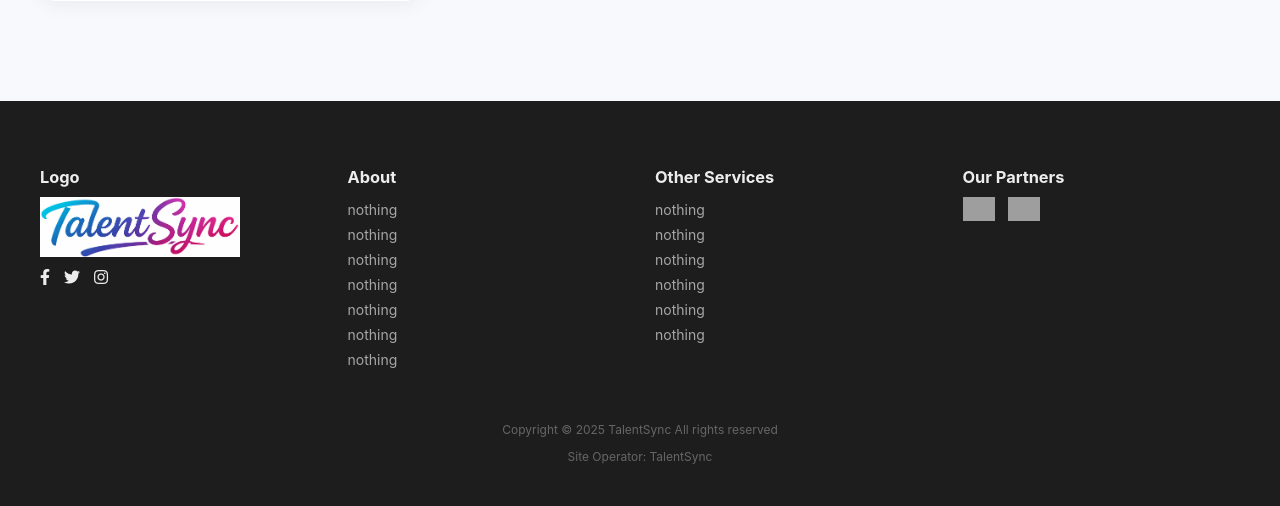
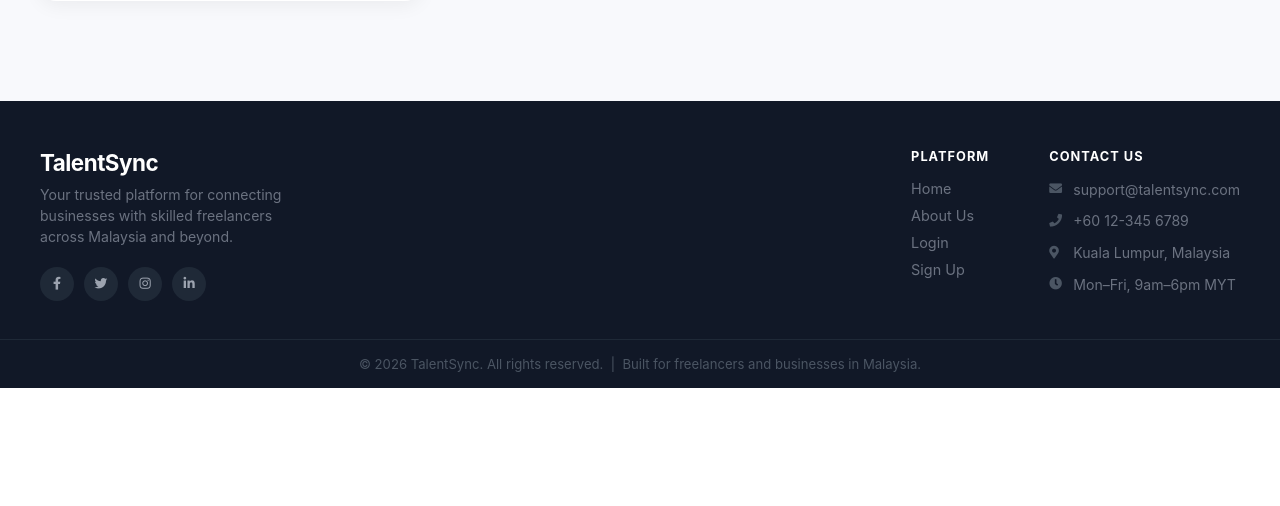
Before and after one commit to leong8502/fyp_project, a Django app: page / in a window 1280 px wide. Shown: the part 3082-3588 px from the top of the page. After the commit the page ends 3470 px from the top, so only its background shows below. Run offline with Django 5.2, Linux system fonts and the light colour scheme; some libraries are stand-ins or nearby versions; grey boxes are pictures that could not be loaded.

Commit message:
footer done

```diff
--- a/core/static/core/css/master.css
+++ b/core/static/core/css/master.css
@@ -92,77 +92,174 @@ img.logo {
     border-color: #0056b3;
 }
 
-.footer {
-    background-color: #1d1d1d;
-    padding: 30px 0;
-    color: #eeeded;
-    font-size: 14px;
-    width: 100%;
+/* Footer */
+.site-footer {
+    background: #111827;
+    color: #9ca3af;
+    padding: 0;
+    margin-top: auto;
+    font-size: 0.9rem;
 }
 
-.footer-container {
+.footer-inner {
     max-width: 1200px;
     margin: 0 auto;
-    padding: 20px 20px;
-    display: grid;
-    grid-template-columns: repeat(2, 1fr);
-    gap: 30px;
+    padding: 48px 24px 32px;
+    display: flex;
+    justify-content: space-between;
+    align-items: flex-start;
+    gap: 40px;
+    flex-wrap: wrap;
 }
 
-@media (min-width: 768px) {
-    .footer-container {
-        grid-template-columns: repeat(4, 1fr);
-    }
+.footer-brand {
+    max-width: 260px;
 }
 
-.footer-section h3 {
-    font-weight: bold;
-    margin-bottom: 10px;
-}
-
-.footer-section ul {
-    list-style: none;
-    padding: 0;
-}
-
-.footer-section ul li {
+.footer-brand-name {
+    display: block;
+    font-size: 1.4rem;
+    font-weight: 700;
+    color: #fff;
+    letter-spacing: -0.5px;
     margin-bottom: 8px;
 }
 
-.footer-section ul li a {
-    color: #a7a6a6;
-    text-decoration: none;
+.footer-tagline {
+    color: #6b7280;
+    font-size: 0.88rem;
+    margin: 0 0 20px;
+    line-height: 1.5;
 }
 
-.footer-section ul li span {
-    color: #a7a6a6;
+.footer-social {
+    display: flex;
+    gap: 10px;
 }
 
-.footer-section ul li a:hover {
-    text-decoration: underline;
+.footer-social a {
+    display: flex;
+    align-items: center;
+    justify-content: center;
+    width: 34px;
+    height: 34px;
+    border-radius: 50%;
+    background: #1f2937;
+    color: #9ca3af;
+    text-decoration: none;
+    font-size: 0.8rem;
+    transition: background 0.2s, color 0.2s;
 }
 
-.social-icons {
-    margin-top: 10px;
+.footer-social a:hover {
+    background: #3730a3;
+    color: #fff;
 }
 
-.social-icons a {
-    margin-right: 10px;
-    color: #eeeded;
-    font-size: 16px;
+.footer-links {
+    display: flex;
+    gap: 60px;
+    flex-wrap: wrap;
 }
 
-.partners img {
-    height: 24px;
-    margin-right: 10px;
-    vertical-align: middle;
+.footer-col h4 {
+    font-size: 0.8rem;
+    font-weight: 700;
+    color: #fff;
+    text-transform: uppercase;
+    letter-spacing: 1px;
+    margin: 0 0 16px;
+}
+
+.footer-col a {
+    display: block;
+    color: #6b7280;
+    text-decoration: none;
+    margin-bottom: 10px;
+    font-size: 0.9rem;
+    transition: color 0.2s;
+}
+
+.footer-col a:hover {
+    color: #d1d5db;
+}
+
+.footer-contact-item {
+    display: flex;
+    align-items: center;
+    gap: 10px;
+    color: #6b7280;
+    font-size: 0.88rem;
+    margin-bottom: 12px;
+    line-height: 1.4;
+}
+
+.footer-contact-item i {
+    width: 14px;
+    color: #4b5563;
+    font-size: 0.8rem;
+    flex-shrink: 0;
+}
+
+/* CTA Strip */
+.footer-cta-strip {
+    background: linear-gradient(135deg, #1e3a8a 0%, #3730a3 100%);
+    border-bottom: 1px solid #1f2937;
+}
+
+.footer-cta-inner {
+    max-width: 1200px;
+    margin: 0 auto;
+    padding: 28px 24px;
+    display: flex;
+    justify-content: space-between;
+    align-items: center;
+    gap: 20px;
+    flex-wrap: wrap;
+}
+
+.footer-cta-inner h3 {
+    font-size: 1.15rem;
+    font-weight: 700;
+    color: #fff;
+    margin: 0 0 4px;
+}
+
+.footer-cta-inner p {
+    font-size: 0.88rem;
+    color: rgba(255,255,255,0.75);
+    margin: 0;
+}
+
+.footer-cta-btn {
+    display: inline-block;
+    padding: 11px 26px;
+    background: #fff;
+    color: #1e3a8a;
+    border-radius: 8px;
+    font-weight: 700;
+    text-decoration: none;
+    font-size: 0.9rem;
+    white-space: nowrap;
+    transition: background 0.2s, transform 0.2s;
+    flex-shrink: 0;
+}
+
+.footer-cta-btn:hover {
+    background: #e0e7ff;
+    transform: translateY(-1px);
 }
 
 .footer-bottom {
+    border-top: 1px solid #1f2937;
     text-align: center;
-    margin-top: 20px;
-    color: #666;
-    font-size: 12px;
+    padding: 16px 24px;
+    color: #4b5563;
+    font-size: 0.82rem;
+}
+
+.footer-bottom p {
+    margin: 0;
 }
 
 /* Messages/Alerts */
--- a/core/templates/core/master.html
+++ b/core/templates/core/master.html
@@ -55,55 +55,38 @@
     </main>
 
     <!-- Footer -->
-    <footer>
-        <div class="footer">
-            <div class="footer-container">
-                <div class="footer-section">
-                    <h3>Logo</h3>
-                    <a href="{% url 'client_home' %}" class="logo-link">
-                        <img class="logo" src="{% static 'core/images/logo.png' %}" alt="TalentSync Logo">
-                    </a>
-                    <div class="social-icons">
-                        <a href="#"><i class="fab fa-facebook-f"></i></a>
-                        <a href="#"><i class="fab fa-twitter"></i></a>
-                        <a href="#"><i class="fab fa-instagram"></i></a>
-                    </div>
-                </div>
-                <div class="footer-section">
-                    <h3>About</h3>
-                    <ul>
-                        <li><a href="#">nothing</a></li>
-                        <li><a href="#">nothing</a></li>
-                        <li><a href="#">nothing</a></li>
-                        <li><a href="#">nothing</a></li>
-                        <li><a href="#">nothing</a></li>
-                        <li><a href="#">nothing</a></li>
-                        <li><a href="#">nothing</a></li>
-                    </ul>
-                </div>
-                <div class="footer-section">
-                    <h3>Other Services</h3>
-                    <ul>
-                        <li><a href="#">nothing</a></li>
-                        <li><a href="#">nothing</a></li>
-                        <li><a href="#">nothing</a></li>
-                        <li><a href="#">nothing</a></li>
-                        <li><a href="#">nothing</a></li>
-                        <li><a href="#">nothing</a></li>
-                    </ul>
-                </div>
-                <div class="footer-section">
-                    <h3>Our Partners</h3>
-                    <div class="partners">
-                        <img src="#" alt="Google">
-                        <img src="#" alt="Google">
-                    </div>
+    <footer class="site-footer">
+        <!-- Main Footer Content -->
+        <div class="footer-inner">
+            <div class="footer-brand">
+                <span class="footer-brand-name">TalentSync</span>
+                <p class="footer-tagline">Your trusted platform for connecting businesses with skilled freelancers across Malaysia and beyond.</p>
+                <div class="footer-social">
+                    <a href="#" aria-label="Facebook"><i class="fab fa-facebook-f"></i></a>
+                    <a href="#" aria-label="Twitter"><i class="fab fa-twitter"></i></a>
+                    <a href="#" aria-label="Instagram"><i class="fab fa-instagram"></i></a>
+                    <a href="#" aria-label="LinkedIn"><i class="fab fa-linkedin-in"></i></a>
                 </div>
             </div>
-            <div class="footer-bottom">
-                <p>Copyright © 2025 TalentSync All rights reserved</p>
-                <p>Site Operator: TalentSync</p>
+            <div class="footer-links">
+                <div class="footer-col">
+                    <h4>Platform</h4>
+                    <a href="{% url 'home' %}">Home</a>
+                    <a href="{% url 'client_about' %}">About Us</a>
+                    <a href="{% url 'login' %}">Login</a>
+                    <a href="{% url 'registerSelection' %}">Sign Up</a>
+                </div>
+                <div class="footer-col">
+                    <h4>Contact Us</h4>
+                    <div class="footer-contact-item"><i class="fas fa-envelope"></i> support@talentsync.com</div>
+                    <div class="footer-contact-item"><i class="fas fa-phone"></i> +60 12-345 6789</div>
+                    <div class="footer-contact-item"><i class="fas fa-map-marker-alt"></i> Kuala Lumpur, Malaysia</div>
+                    <div class="footer-contact-item"><i class="fas fa-clock"></i> Mon–Fri, 9am–6pm MYT</div>
+                </div>
             </div>
+        </div>
+        <div class="footer-bottom">
+            <p>© 2026 TalentSync. All rights reserved. &nbsp;|&nbsp; Built for freelancers and businesses in Malaysia.</p>
         </div>
     </footer>
 
```
Also changed, not shown: core/static/core/css/client_master.css (+143 -47 lines), core/templates/core/client_master.html (+38 -46 lines), core/templates/core/freelancer_master.html (+37 -46 lines).
